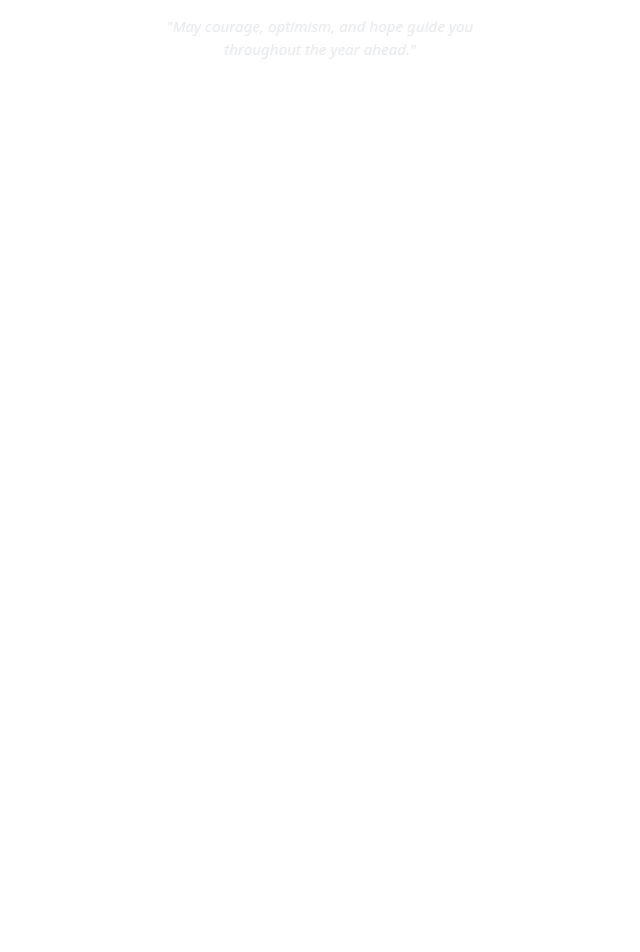
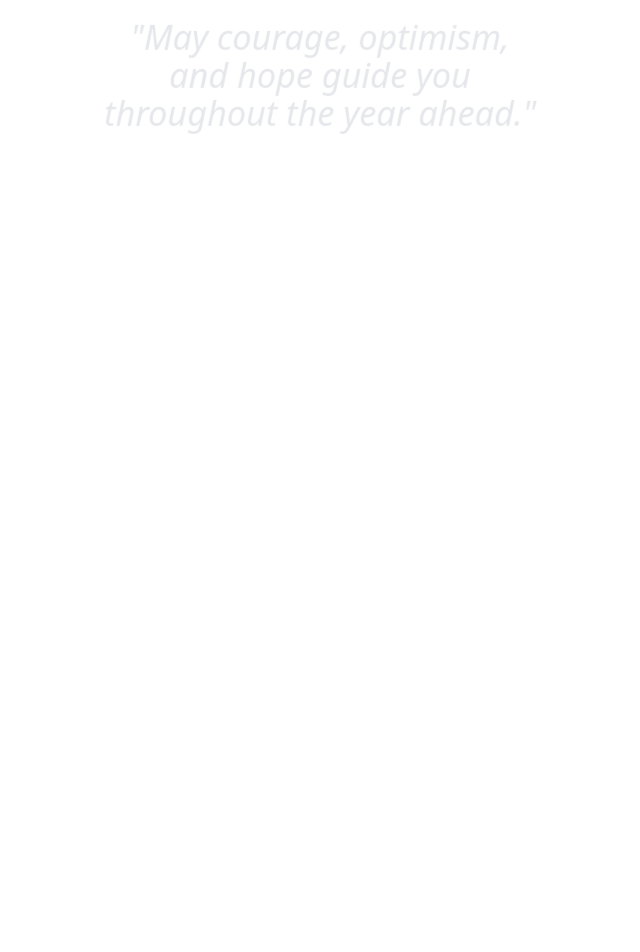
Before and after one commit to Raj333sh/new-year-wishes, a React (Vite) app: page / in a window 1280 px wide. Shown: the part 880-1832 px from the top of the page, without its empty margins (320-960 px from the left). Built offline with nearby package versions, Linux system fonts and the light colour scheme; no server answers.

Commit message:
Update UI components and page content

```diff
--- a/index.html
+++ b/index.html
@@ -2,7 +2,7 @@
 <html lang="en">
   <head>
     <meta charset="UTF-8" />
-    <link rel="icon" href="/icon.jpg" />
+    <link rel="icon" type="image/jpeg" href="/icon.jpg" />
     <meta name="viewport" content="width=device-width, initial-scale=1.0" />
     <title>Happy New Year</title>
     <meta name="viewport" content="width=960">
--- a/src/components/QuoteBox.jsx
+++ b/src/components/QuoteBox.jsx
@@ -58,9 +58,9 @@ export default function QuoteBox() {
   return (
     <div
       className={`transition-opacity duration-1000 ${
-        loading ? "opacity-0" : "opacity-100"
+        loading ? "opacity-10" : "opacity-100"
       }
-      max-w-md mx-auto p-6 bg-white/10 backdrop-blur-md rounded-xl border border-white/20 italic text-center text-gray-200`}
+      max-w-lg mx-auto mb-20 p-6 bg-white/10 backdrop-blur-md rounded-xl border border-white/20 italic text-center text-gray-200 text-4xl`}
     >
       "{quote}"
     </div>
--- a/src/components/ShareBox.jsx
+++ b/src/components/ShareBox.jsx
@@ -24,7 +24,7 @@ export default function ShareBox() {
 
   return (
     <div className="mt-12 p-6 bg-gray-900/50 rounded-2xl w-full max-w-sm mx-auto shadow-2xl border border-pink-500/30">
-      <h3 className="text-white font-semibold mb-4 text-center">Create Your Own Wish & Share:</h3>
+      <h2 className="text-white font-semibold mb-4 text-center">Create Your Own Website & Share:</h2>
       <form onSubmit={handleGenerate} className="flex flex-col gap-3">
         <input
           type="text"
--- a/src/components/Wishcard.jsx
+++ b/src/components/Wishcard.jsx
@@ -1,6 +1,6 @@
 export default function WishCard() {
   return (
-    <div className="flex, flex-col, items-center, justify-center, text-center space-y-4 mb-0">
+    <div className="flex, flex-col, items-center, justify-center, text-center space-y-4 mb-0 mt-60">
 
       <h1 className="text-3xl md:text-7xl font-black text-white animate-glow px-4">
         HAPPY <br /> NEW YEAR
--- a/src/pages/Page1.jsx
+++ b/src/pages/Page1.jsx
@@ -24,8 +24,11 @@ const Page1 = ({ senderName }) => {
         </div>
 
         {/* Spacer before Page2 */}
-        <div className="h-screen flex flex-col justify-center items-center font-bold text-4xl">
-          SwipeUP to Create yours...
+        <div className="h-screen w-full
+        flex flex-col justify-center items-center
+         text-center font-light text-4xl mx-auto
+          max-w-md leading-loose">
+          SwipeUP <br /> Personalize Your New Year Website & Share
         </div>
       </div>
     </div>
```
Also changed, not shown: 1 other file (tests, documents, lock files or other folders).
